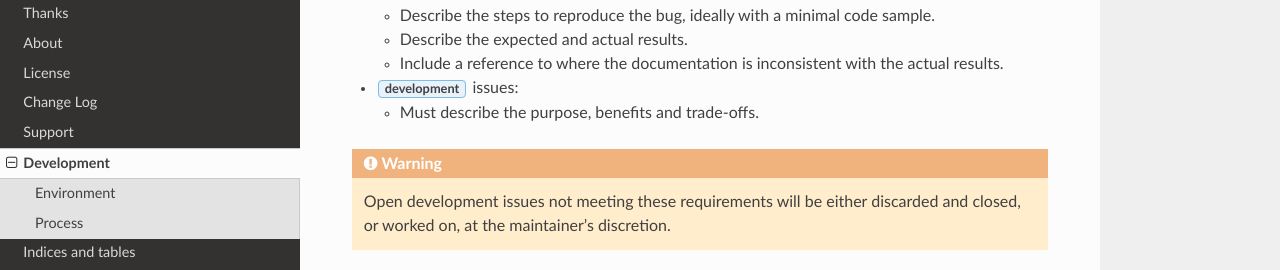
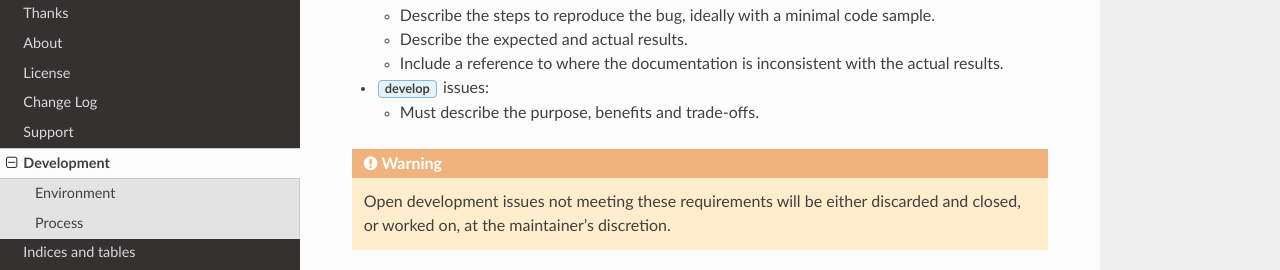
Before and after one commit to tmontes/python-wires, a Sphinx documentation site: the page built from docs/source/development.rst, in a window 1280 px wide and 900 px high, scrolled down 2164 px. Shown: the part 195-465 px from the top of the window. Built offline with Sphinx 7.4.7 and the Read the Docs theme 2.0.0, drawn with Linux system fonts in a browser that asks for light colours.

Commit message:
Fixed a typo in the Development documentation.

```diff
--- a/docs/source/development.rst
+++ b/docs/source/development.rst
@@ -129,7 +129,7 @@ General requirements:
   * Include a reference to where the documentation is inconsistent with the actual results.
 
 
-* :guilabel:`development` issues:
+* :guilabel:`develop` issues:
 
   * Must describe the purpose, benefits and trade-offs.
 
```
